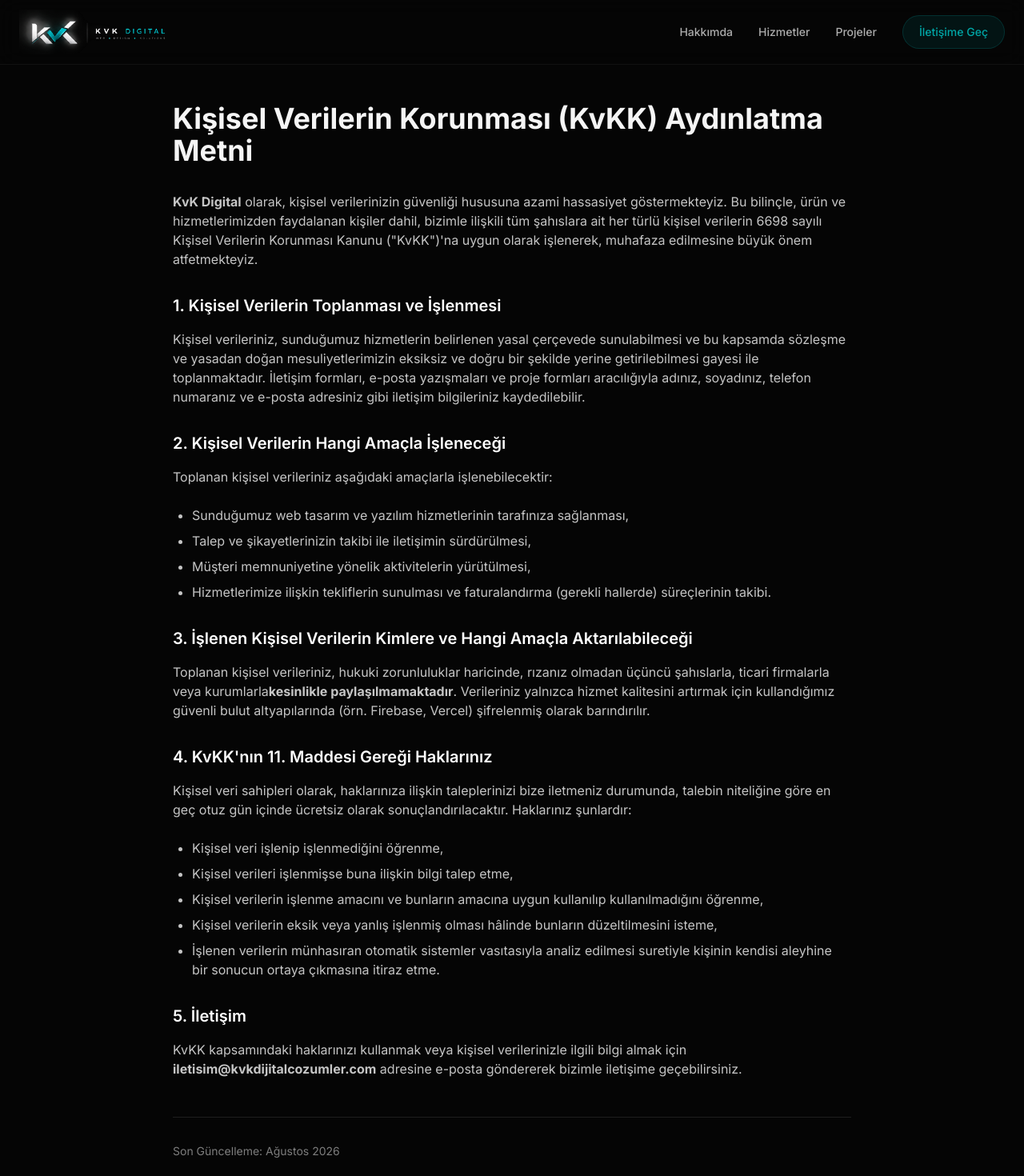
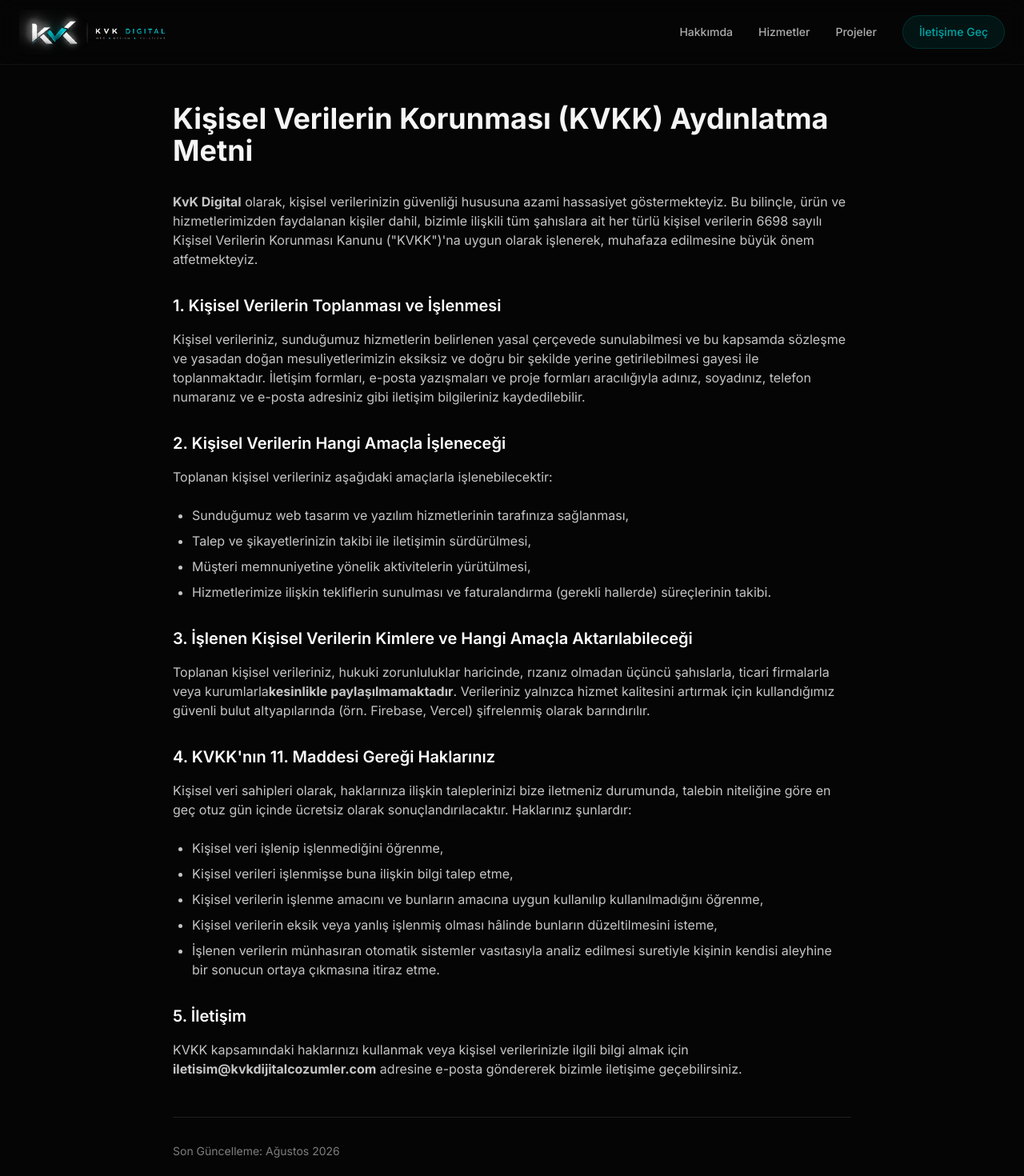
Before and after one commit to ReckyRey05/kvk-dijital, a Next.js app: page /kvkk in a window 1280 px wide. Shown: the top 1470 px of the page at 80% size. Built offline with nearby package versions, Linux system fonts and the light colour scheme; no server answers.

Commit message:
fix: correct KvKK typo back to KVKK

```diff
--- a/src/app/kvkk/page.tsx
+++ b/src/app/kvkk/page.tsx
@@ -1,24 +1,24 @@
 import { Metadata } from "next";
 
 export const metadata: Metadata = {
-  title: "KvKK Aydınlatma Metni",
-  description: "KvK Digital Kişisel Verilerin Korunması Kanunu (KvKK) aydınlatma metni ve gizlilik ilkeleri.",
+  title: "KVKK Aydınlatma Metni",
+  description: "KvK Digital Kişisel Verilerin Korunması Kanunu (KVKK) aydınlatma metni ve gizlilik ilkeleri.",
   robots: {
     index: false,
     follow: true,
   }
 };
 
-export default function KvKK() {
+export default function KVKK() {
   return (
     <main className="container mx-auto px-6 py-32 max-w-4xl">
-      <h1 className="text-4xl font-bold mb-8">Kişisel Verilerin Korunması (KvKK) Aydınlatma Metni</h1>
+      <h1 className="text-4xl font-bold mb-8">Kişisel Verilerin Korunması (KVKK) Aydınlatma Metni</h1>
 
       <div className="prose prose-invert max-w-none text-foreground/80 space-y-6">
         <p>
           <strong>KvK Digital</strong> olarak, kişisel verilerinizin güvenliği hususuna azami hassasiyet göstermekteyiz.
           Bu bilinçle, ürün ve hizmetlerimizden faydalanan kişiler dahil, bizimle ilişkili tüm şahıslara ait her türlü kişisel verilerin
-          6698 sayılı Kişisel Verilerin Korunması Kanunu ("KvKK")'na uygun olarak işlenerek, muhafaza edilmesine büyük önem atfetmekteyiz.
+          6698 sayılı Kişisel Verilerin Korunması Kanunu ("KVKK")'na uygun olarak işlenerek, muhafaza edilmesine büyük önem atfetmekteyiz.
         </p>
 
         <h3 className="text-xl font-semibold text-white mt-8 mb-4">1. Kişisel Verilerin Toplanması ve İşlenmesi</h3>
@@ -45,7 +45,7 @@ export default function KvKK() {
           altyapılarında (örn. Firebase, Vercel) şifrelenmiş olarak barındırılır.
         </p>
 
-        <h3 className="text-xl font-semibold text-white mt-8 mb-4">4. KvKK'nın 11. Maddesi Gereği Haklarınız</h3>
+        <h3 className="text-xl font-semibold text-white mt-8 mb-4">4. KVKK'nın 11. Maddesi Gereği Haklarınız</h3>
         <p>Kişisel veri sahipleri olarak, haklarınıza ilişkin taleplerinizi bize iletmeniz durumunda, talebin niteliğine göre en geç otuz gün içinde ücretsiz olarak sonuçlandırılacaktır. Haklarınız şunlardır:</p>
         <ul className="list-disc pl-6 space-y-2">
           <li>Kişisel veri işlenip işlenmediğini öğrenme,</li>
@@ -57,7 +57,7 @@ export default function KvKK() {
 
         <h3 className="text-xl font-semibold text-white mt-8 mb-4">5. İletişim</h3>
         <p>
-          KvKK kapsamındaki haklarınızı kullanmak veya kişisel verilerinizle ilgili bilgi almak için
+          KVKK kapsamındaki haklarınızı kullanmak veya kişisel verilerinizle ilgili bilgi almak için
           <strong> iletisim@kvkdijitalcozumler.com</strong> adresine e-posta göndererek bizimle iletişime geçebilirsiniz.
         </p>
 
--- a/src/components/Footer.tsx
+++ b/src/components/Footer.tsx
@@ -10,7 +10,7 @@ export default function Footer() {
         </div>
 
         <div className="flex flex-wrap justify-center gap-8 text-sm text-foreground/70">
-          <Link href="/kvkk" className="hover:text-foreground transition-colors cursor-pointer p-2 -m-2">KvKK</Link>
+          <Link href="/kvkk" className="hover:text-foreground transition-colors cursor-pointer p-2 -m-2">KVKK</Link>
           <Link href="/gizlilik-politikasi" className="hover:text-foreground transition-colors cursor-pointer p-2 -m-2">Gizlilik Politikası</Link>
         </div>
 
```
